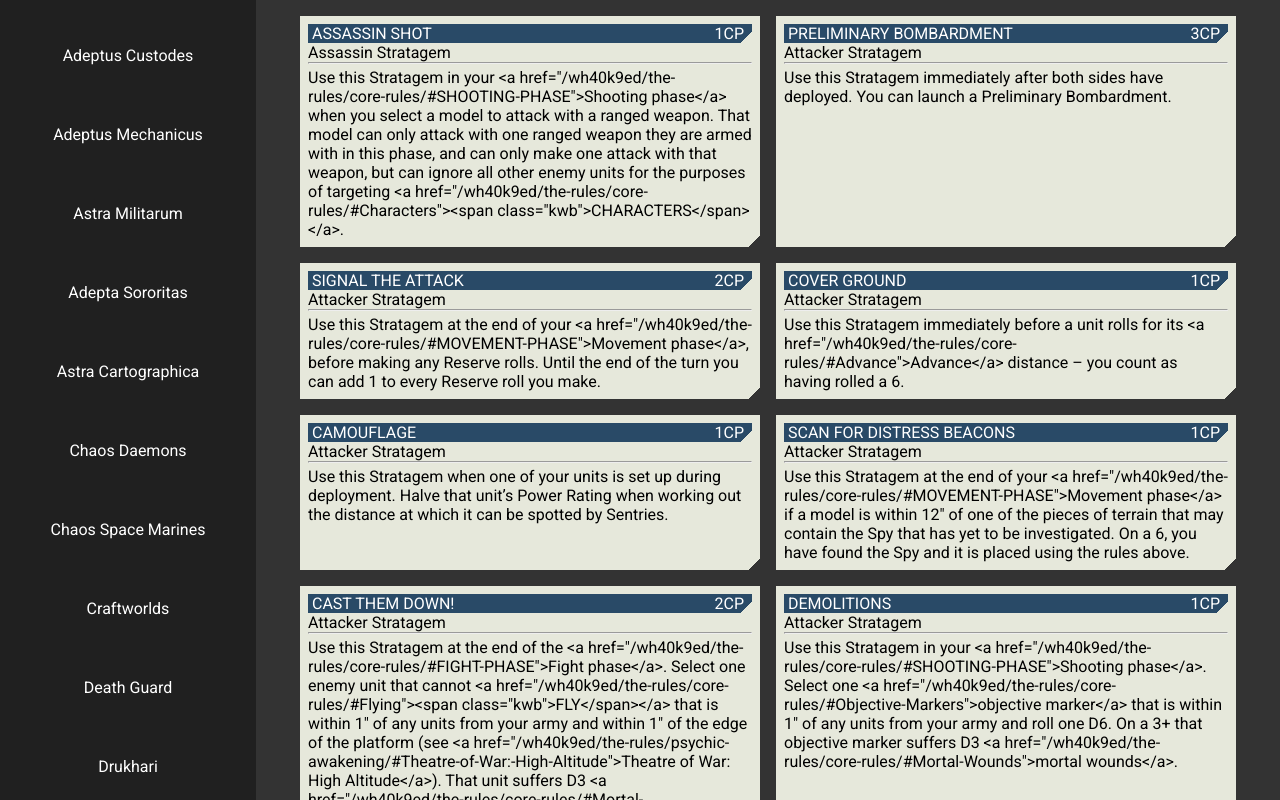
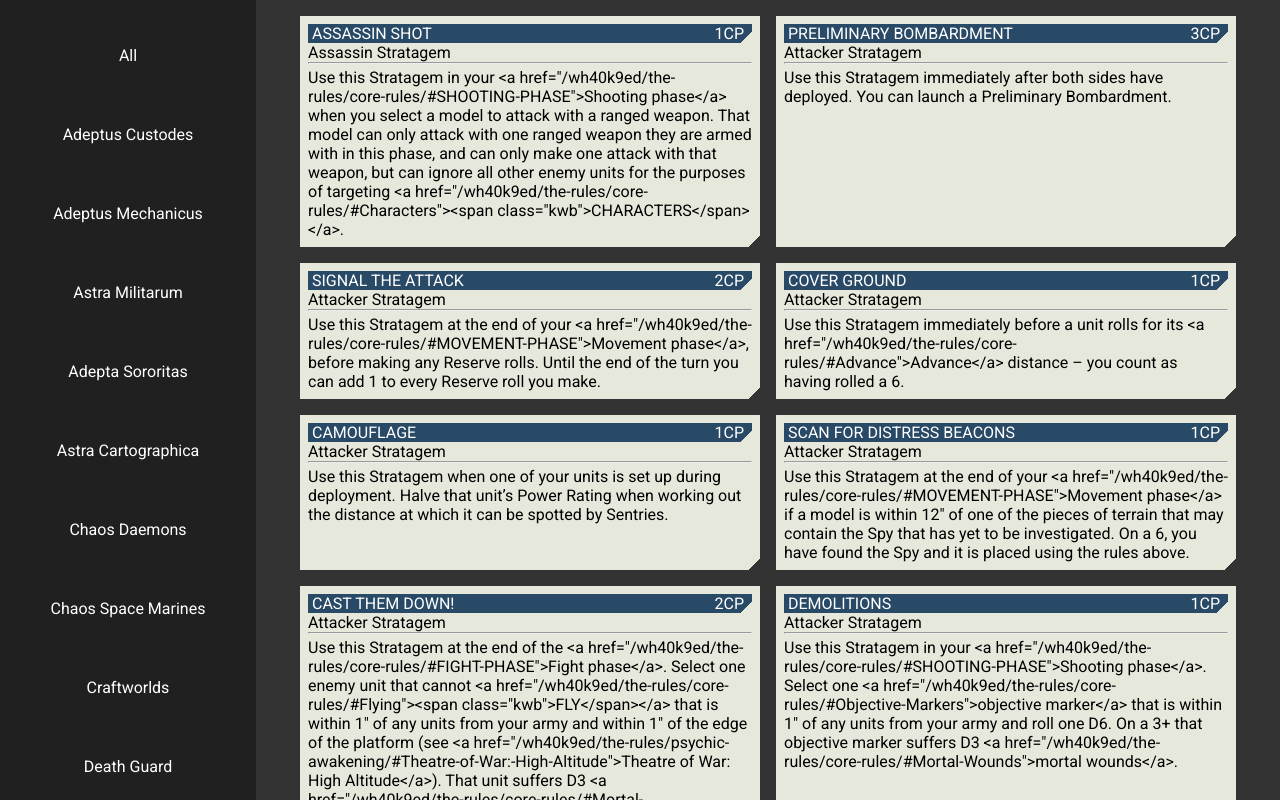
Before and after one commit to LukeGotWood/Warhammer-Stratagems, a React (Create React App) app: page / in a window 1280 px wide. Built offline with nearby package versions, Linux system fonts and the light colour scheme.

Commit message:
added stratagem filtering

```diff
--- a/src/App.js
+++ b/src/App.js
@@ -1,4 +1,4 @@
-import React from "react";
+import React, { useState } from "react";
 
 import StratagemGrid from "./components/StratagemGrid/StratagemGrid";
 import Sidebar from "./components/Sidebar/Sidebar";
@@ -9,11 +9,31 @@
 import "./App.css";
 
 function App() {
+  const [filterArg, setFilterArg] = useState("");
+
+  function filterStratagems(e, id) {
+    setFilterArg(id);
+  }
+
+  function clearFilter(e) {
+    setFilterArg("");
+  }
+
+  let filteredStratagems = Stratagems.filter(
+    (stratagem) => stratagem.faction_id === filterArg
+  );
+
   return (
     <React.Fragment>
       <div className="container">
-        <Sidebar factions={Factions} />
-        <StratagemGrid stratagems={Stratagems} />
+        <Sidebar
+          factions={Factions}
+          onClick={filterStratagems}
+          onClear={clearFilter}
+        />
+        <StratagemGrid
+          stratagems={filterArg === "" ? Stratagems : filteredStratagems}
+        />
       </div>
     </React.Fragment>
   );
--- a/src/components/Sidebar/Sidebar.js
+++ b/src/components/Sidebar/Sidebar.js
@@ -3,10 +3,27 @@
 function Sidebar(props) {
   return (
     <nav className={styles["sidebar"]}>
+      <div key="ALL" className={styles["link"]}>
+        <button
+          className={styles["btn"]}
+          onClick={(e) => {
+            props.onClear(e);
+          }}
+        >
+          All
+        </button>
+      </div>
       {props.factions.map((faction) => {
         return (
           <div key={faction.id} className={styles["link"]}>
-            <button className={styles["btn"]}>{faction.name}</button>
+            <button
+              className={styles["btn"]}
+              onClick={(e) => {
+                props.onClick(e, faction.id);
+              }}
+            >
+              {faction.name}
+            </button>
           </div>
         );
       })}
```
